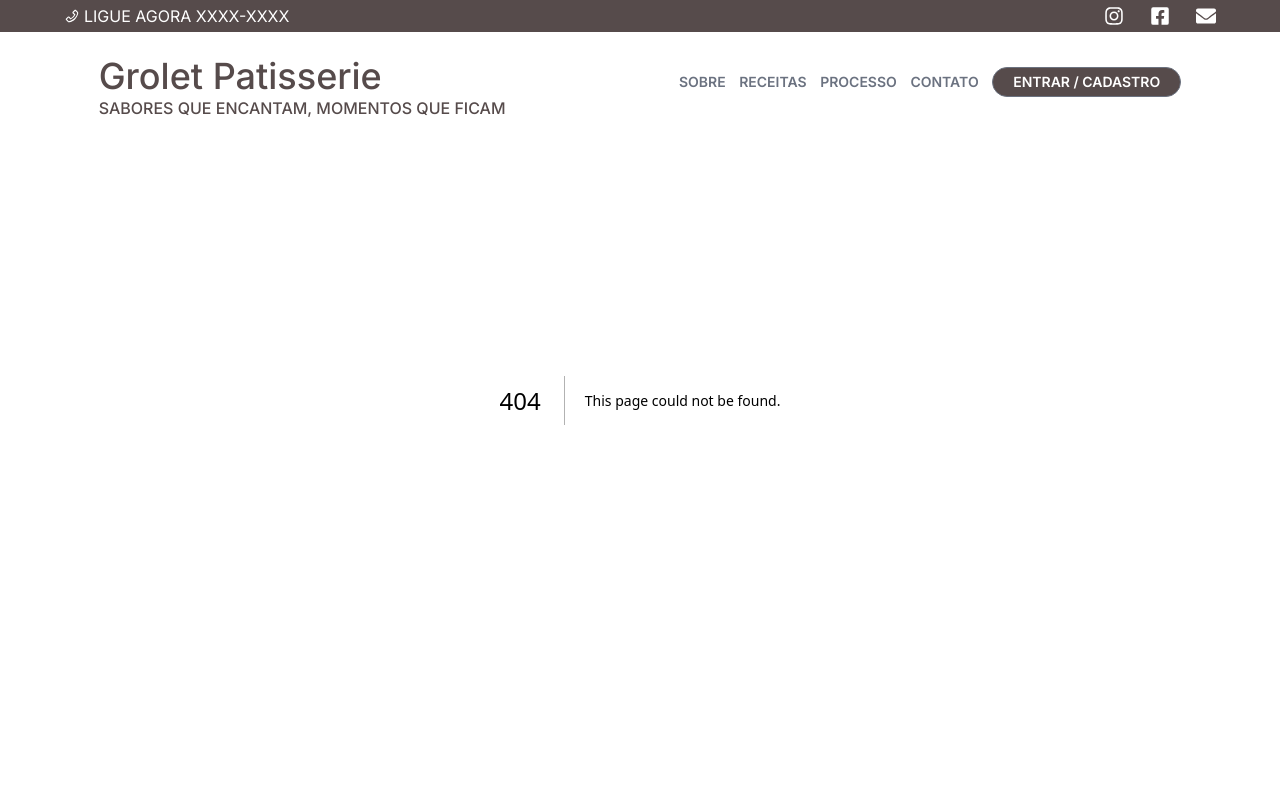
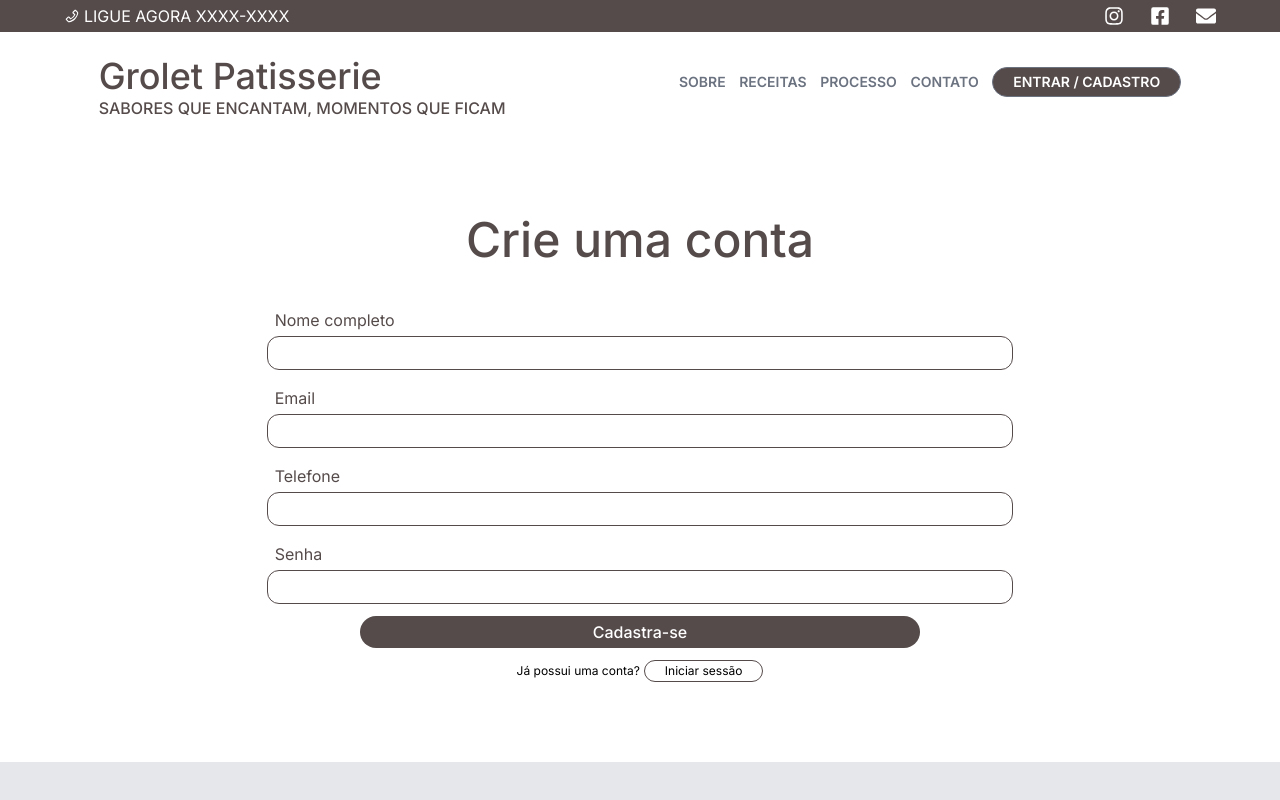
Before and after one commit to JhonatasAnicezio/Grolet_Patisserie, a Next.js app: page /register in a window 1280 px wide. Before the commit this address had no page. Shown: the top 800 px of the page. Built offline with nearby package versions, Linux system fonts and the light colour scheme.

Commit message:
feat: create page register

```diff
--- /dev/null
+++ b/src/app/register/page.tsx
@@ -0,0 +1,10 @@
+import { FormRegister } from "@/components/Form/FormRegister";
+
+export default function Register() {
+  return (
+    <main className="pt-space-header gap-10 flex flex-col items-center">
+      <h1 className="text-brown-350 pt-20 font-medium text-5xl">Crie uma conta</h1>
+      <FormRegister />
+    </main>
+  );
+}
```
